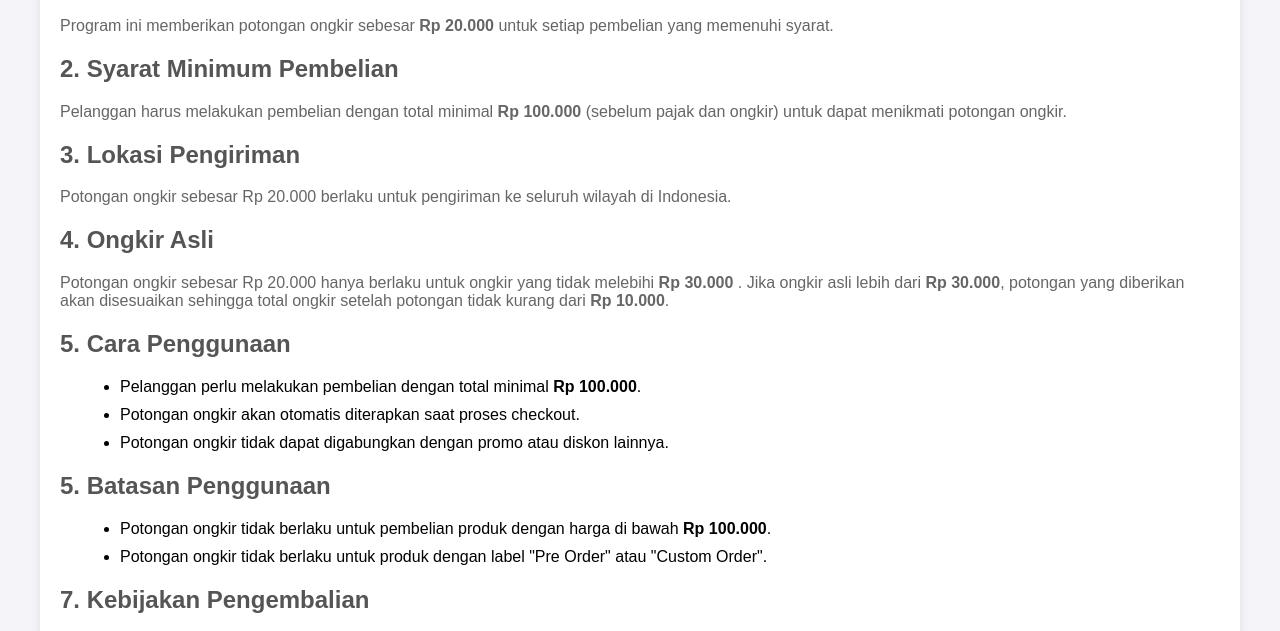
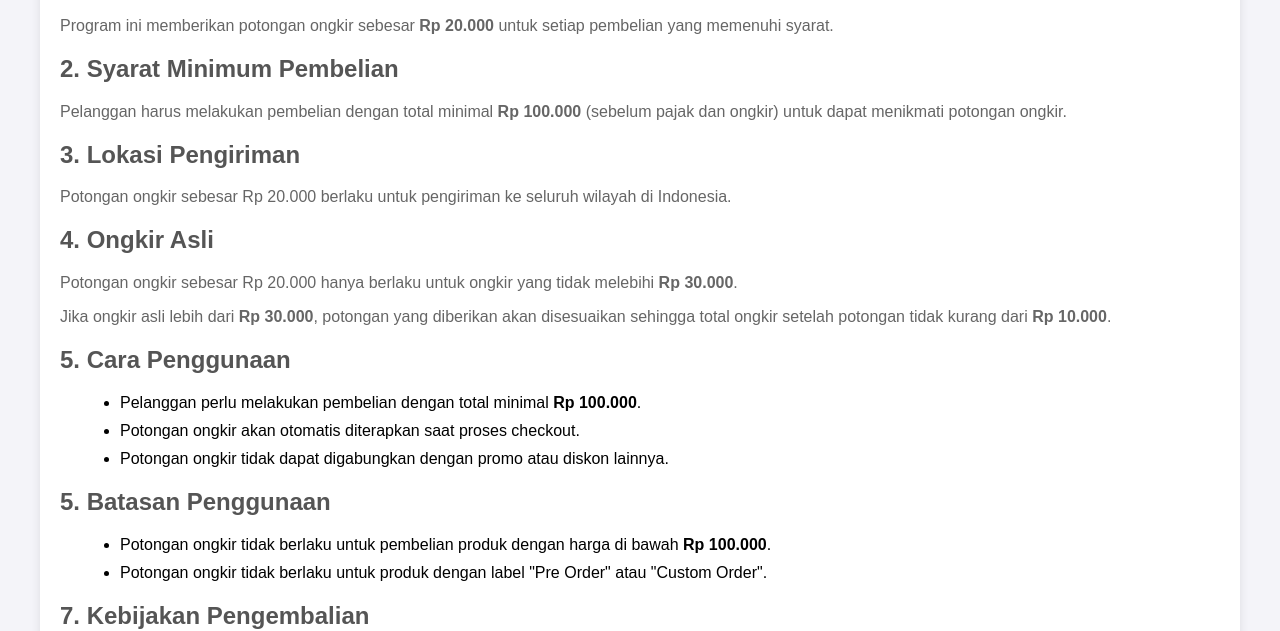
Before and after one commit to abedeck/abedeck.github.io, a plain HTML site: page skgratisongkir.html in a window 1280 px wide. Shown: the part 189-820 px from the top of the page. Drawn offline with Linux system fonts and the light colour scheme.

Commit message:
Update skgratisongkir.html

```diff
--- a/skgratisongkir.html
+++ b/skgratisongkir.html
@@ -50,7 +50,8 @@
         <p>Potongan ongkir sebesar Rp 20.000 berlaku untuk pengiriman ke seluruh wilayah di Indonesia.</p>
 
           <h2>4. Ongkir Asli</h2>
-        <p>Potongan ongkir sebesar Rp 20.000 hanya berlaku untuk ongkir yang tidak melebihi <strong>Rp 30.000</strong> . Jika ongkir asli lebih dari <strong>Rp 30.000</strong>, potongan yang diberikan akan disesuaikan sehingga total ongkir setelah potongan tidak kurang dari <strong>Rp 10.000</strong>.</p>
+        <p>Potongan ongkir sebesar Rp 20.000 hanya berlaku untuk ongkir yang tidak melebihi <strong>Rp 30.000</strong>.</p>
+        <p>Jika ongkir asli lebih dari <strong>Rp 30.000</strong>, potongan yang diberikan akan disesuaikan sehingga total ongkir setelah potongan tidak kurang dari <strong>Rp 10.000</strong>.</p>
 
         <h2>5. Cara Penggunaan</h2>
         <ul>
```
